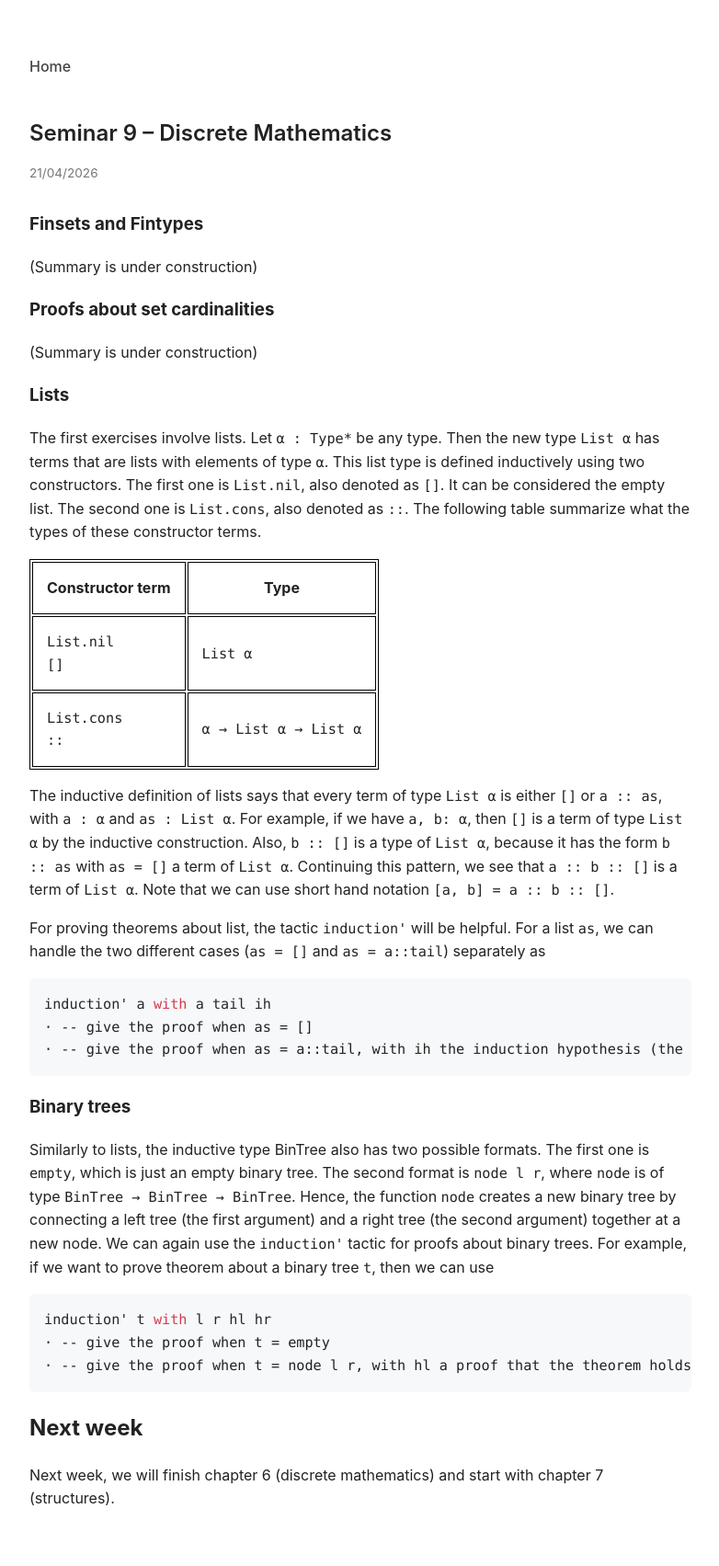
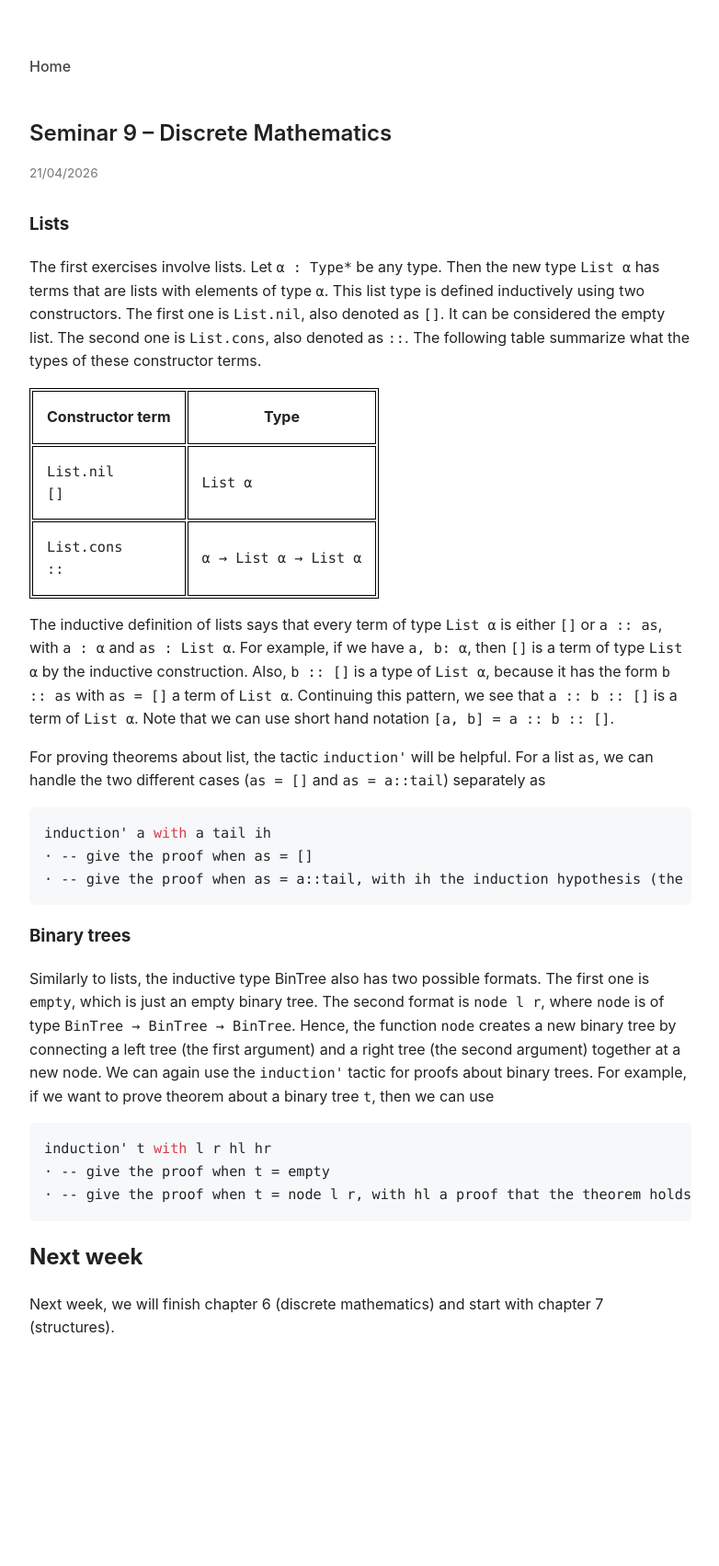
Before and after one commit to Carli-B/lean-seminar, a Jekyll site: the page built from _posts/2026-04-21-seminar-9.md, in a window 1280 px wide. Shown: the whole page at 92% size, without its empty margins (248-1030 px from the left). Built offline with Jekyll 4.4.1, drawn with Linux system fonts in a browser that asks for light colours; after the commit the page ends 1517 px from its top, so only the background shows below that.

Commit message:
Remove unfinished sections from Seminar 9 notes
Removed unfinished sections on Finsets, Fintypes, and Proofs about set cardinalities.

```diff
--- a/_posts/2026-04-21-seminar-9.md
+++ b/_posts/2026-04-21-seminar-9.md
@@ -3,13 +3,6 @@ layout: post
 title: "Seminar 9 – Discrete Mathematics"
 date: 2026-04-21
 ---
-
-
-### Finsets and Fintypes
-(Summary is under construction)
-
-### Proofs about set cardinalities
-(Summary is under construction)
 
 ### Lists
 The first exercises involve lists. Let `α : Type*` be any type. Then the new type `List α` has terms that are lists with elements of type `α`.
```
